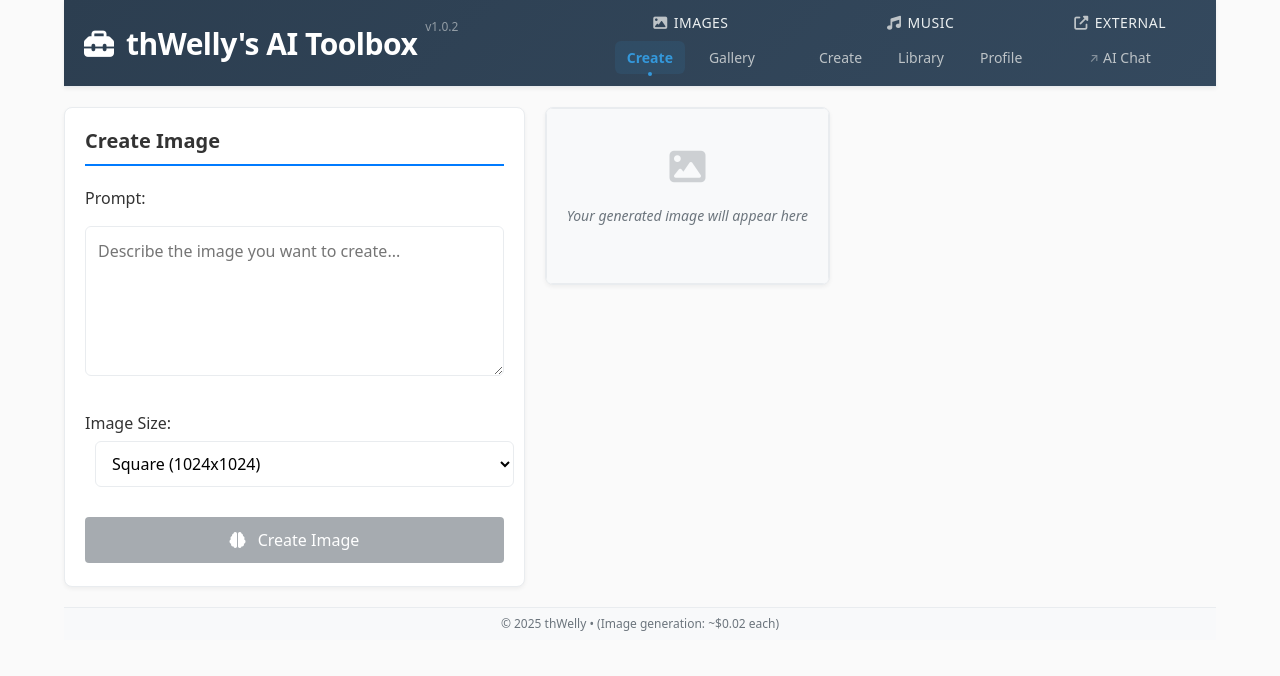
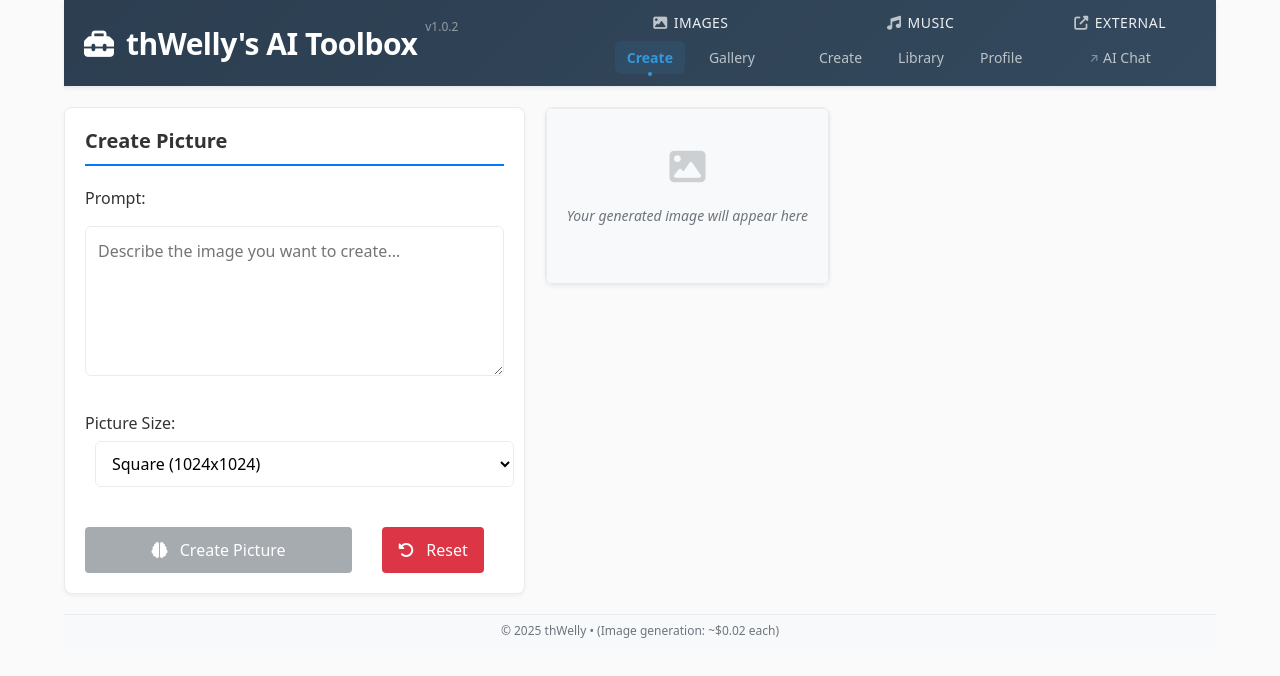
Before and after one commit to rwellinger/thwelly_ai_tools, an Angular app in the folder aiwebui/: page /imagegen in a window 1280 px wide. Shown: the top 676 px of the page. Built offline with nearby package versions, Linux system fonts and the light colour scheme.

Commit message:
finalisierung

```diff
--- a/aiwebui/src/app/image-generator/image-generator.component.html
+++ b/aiwebui/src/app/image-generator/image-generator.component.html
@@ -4,7 +4,7 @@
     <!-- Left Side: Controls -->
     <div class="controls-panel">
         <div class="controls-content">
-            <h2>Create Image</h2>
+            <h2>Create Picture</h2>
 
             <form [formGroup]="promptForm" (ngSubmit)="onSubmit()">
                 <div class="form-group">
@@ -19,7 +19,7 @@
                 </div>
 
                 <div class="form-group">
-                    <label for="size">Image Size:</label>
+                    <label for="size">Picture Size:</label>
                     <select id="size" formControlName="size" required class="size-select">
                         <option value="1024x1024">Square (1024x1024)</option>
                         <option value="1792x1024">Landscape (1792x1024)</option>
@@ -27,18 +27,23 @@
                     </select>
                 </div>
 
-                <button type="submit" [disabled]="promptForm.invalid || isLoading" class="create-button">
-                    <i class="fas fa-brain"></i> Create Image
-                </button>
+                <div class="button-group">
+                    <button type="submit" [disabled]="promptForm.invalid || isLoading" class="create-button">
+                        <i class="fas fa-brain"></i> Create Picture
+                    </button>
+                    <button type="button" (click)="resetForm()" class="reset-button">
+                        <i class="fas fa-rotate-left"></i> Reset
+                    </button>
+                </div>
             </form>
         </div>
     </div>
 
-    <!-- Right Side: Image Result -->
+    <!-- Right Side: Picture Result -->
     <app-image-detail-panel
         [image]="generatedImageData"
         [showEditTitle]="false"
-        title="Generated Image"
+        title="Generated Picture"
         [showMetaInfo]="['model', 'size']"
         placeholderText="Your generated image will appear here"
         (titleChanged)="onTitleChanged($event)"
@@ -53,7 +58,7 @@
         <div class="processing-spinner">
             <i class="fas fa-spinner fa-spin"></i>
         </div>
-        <h3>Creating Image...</h3>
+        <h3>Creating Picture...</h3>
         <p>This may take a few moments</p>
     </div>
 </div>
@@ -67,7 +72,7 @@
             </button>
         </div>
         <div class="modal-body">
-            <img [src]="generatedImageUrl" alt="Generated Image" class="preview-image">
+            <img [src]="generatedImageUrl" alt="Generated Picture" class="preview-image">
         </div>
     </div>
 </div>
--- a/aiwebui/src/app/image-generator/image-generator.component.scss
+++ b/aiwebui/src/app/image-generator/image-generator.component.scss
@@ -75,13 +75,31 @@
     @include input-focus-state($primary-color);
 }
 
+.button-group {
+    display: flex;
+    gap: $spacing-10;
+    margin-top: $spacing-20;
+}
+
 .create-button {
     @include button-style($primary-color, $background-white, $primary-hover);
-    width: 100%;
+    flex: 1;
     padding: $spacing-12 $spacing-20 !important;
     font-size: $font-base !important;
     font-weight: $font-weight-medium !important;
-    margin-top: $spacing-10 !important;
+}
+
+.reset-button {
+    @include button-style($danger-color, $background-white, $danger-hover);
+    flex: 0 0 auto;
+    padding: $spacing-12 $spacing-md !important;
+    font-size: $font-base !important;
+    font-weight: $font-weight-medium !important;
+}
+
+.reset-button:hover:not(:disabled) {
+    background-color: $danger-hover !important;
+    transform: translateY(-1px);
 }
 
 .create-button:hover:not(:disabled) {
@@ -95,7 +113,8 @@
     transform: none;
 }
 
-.create-button i {
+.create-button i,
+.reset-button i {
     margin-right: 8px;
 }
 
@@ -327,4 +346,12 @@
     .action-button {
         width: 100%;
     }
+
+    .button-group {
+        flex-direction: column;
+    }
+
+    .reset-button {
+        flex: 1;
+    }
 }
--- a/aiwebui/src/app/image-generator/image-generator.component.ts
+++ b/aiwebui/src/app/image-generator/image-generator.component.ts
@@ -5,6 +5,7 @@ import { HeaderComponent } from '../shared/header/header.component';
 import { FooterComponent } from '../shared/footer/footer.component';
 import { ApiConfigService } from '../services/api-config.service';
 import { NotificationService } from '../services/notification.service';
+import { ImageService } from '../services/image.service';
 import { MatSnackBarModule } from '@angular/material/snack-bar';
 import {MatIcon} from "@angular/material/icon";
 import {ImageDetailPanelComponent} from '../shared/image-detail-panel/image-detail-panel.component';
@@ -27,11 +28,21 @@ export class ImageGeneratorComponent implements OnInit {
   private fb = inject(FormBuilder);
   private apiConfig = inject(ApiConfigService);
   private notificationService = inject(NotificationService);
+  private imageService = inject(ImageService);
 
   ngOnInit() {
     this.promptForm = this.fb.group({
       prompt: ['', Validators.required],
       size: ['1024x1024', Validators.required]
+    });
+
+    // Load saved form data
+    const savedData = this.imageService.loadFormData();
+    if (savedData.prompt) this.promptForm.patchValue(savedData);
+
+    // Save form data on changes
+    this.promptForm.valueChanges.subscribe(value => {
+      this.imageService.saveFormData(value);
     });
   }
 
@@ -111,4 +122,11 @@ export class ImageGeneratorComponent implements OnInit {
   onPreviewImage() {
     this.openImageModal();
   }
+
+  resetForm() {
+    this.promptForm.reset({ size: '1024x1024' });
+    this.imageService.clearFormData();
+    this.generatedImageUrl = '';
+    this.generatedImageData = null;
+  }
 }
--- a/aiwebui/src/app/image-view/image-view.component.html
+++ b/aiwebui/src/app/image-view/image-view.component.html
@@ -37,7 +37,7 @@
 </div>
 
 <div class="master-detail-container">
-    <!-- Left Side: Image List -->
+    <!-- Left Side: Picture List -->
     <div class="image-list-panel">
         <div class="list-header">
             <h2>Available Images</h2>
@@ -146,11 +146,11 @@
         </div>
     </div>
 
-    <!-- Right Side: Image Details -->
+    <!-- Right Side: Picture Details -->
     <app-image-detail-panel
         [image]="selectedImage"
         [showEditTitle]="true"
-        title="Image Details"
+        title="Picture Details"
         [showMetaInfo]="['model', 'size', 'created']"
         placeholderText="Select an image from the list to view details"
         (titleChanged)="onTitleChanged($event)"
@@ -159,7 +159,7 @@
     </app-image-detail-panel>
 </div>
 
-<!-- Image Modal -->
+<!-- Picture Modal -->
 <div *ngIf="showImageModal && selectedImage" class="modal-overlay" (click)="closeImageModal()">
     <div class="modal-content" (click)="$event.stopPropagation()">
         <div class="modal-header">
--- a/aiwebui/src/app/image-view/image-view.component.ts
+++ b/aiwebui/src/app/image-view/image-view.component.ts
@@ -520,8 +520,6 @@ export class ImageViewComponent implements OnInit, AfterViewInit, OnDestroy {
       this.editingTitle = false;
       this.editTitleValue = '';
 
-      this.notificationService.success('Title updated successfully!');
-
     } catch (error: any) {
       this.notificationService.error(`Error updating title: ${error.message}`);
     } finally {
@@ -567,8 +565,6 @@ export class ImageViewComponent implements OnInit, AfterViewInit, OnDestroy {
 
       // No need to update filtered images as we use server-side filtering
 
-      this.notificationService.success('Title updated successfully!');
-
     } catch (error: any) {
       this.notificationService.error(`Error updating title: ${error.message}`);
     } finally {
--- /dev/null
+++ b/aiwebui/src/app/services/image.service.ts
@@ -0,0 +1,26 @@
+import { Injectable } from '@angular/core';
+
+interface ImageFormData extends Record<string, unknown> {
+  prompt?: string;
+  size?: string;
+}
+
+@Injectable({
+  providedIn: 'root'
+})
+export class ImageService {
+  private readonly STORAGE_KEY = 'imageFormData';
+
+  loadFormData(): ImageFormData {
+    const raw = localStorage.getItem(this.STORAGE_KEY);
+    return raw ? JSON.parse(raw) : {};
+  }
+
+  saveFormData(data: ImageFormData): void {
+    localStorage.setItem(this.STORAGE_KEY, JSON.stringify(data));
+  }
+
+  clearFormData(): void {
+    localStorage.removeItem(this.STORAGE_KEY);
+  }
+}
--- a/aiwebui/src/app/shared/image-detail-panel/image-detail-panel.component.html
+++ b/aiwebui/src/app/shared/image-detail-panel/image-detail-panel.component.html
@@ -61,7 +61,7 @@
                 <div class="image-display">
                     <div class="responsive-image-container" [ngClass]="getImageSizeClass()">
                         <img [src]="image.url"
-                             [alt]="image.prompt || 'Generated Image'"
+                             [alt]="image.prompt || 'Generated Picture'"
                              (error)="onImageError($event)"
                              loading="lazy"
                              class="responsive-image">
--- a/aiwebui/src/app/shared/popup-audio-player/popup-audio-player.component.html
+++ b/aiwebui/src/app/shared/popup-audio-player/popup-audio-player.component.html
@@ -19,6 +19,7 @@
     <audio #player
            [src]="sanitizedAudioUrl"
            controls
+           autoplay
            preload="metadata"
            (canplaythrough)="onCanPlayThrough()"
            (ended)="onAudioEnded()"
```
Also changed, not shown: aiwebui/src/app/song-view/song-view.component.ts (+0 -12 lines).
